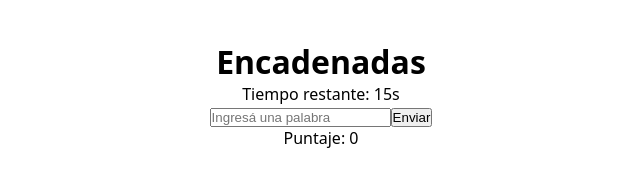
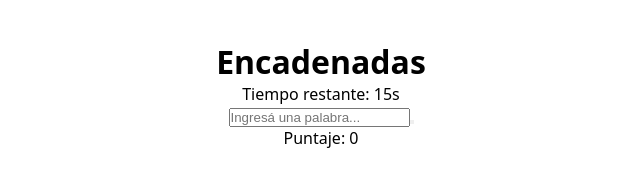
Before and after one commit to valentinachiappori/unq-ui-valentina-chiappori-trabajo-final, a React (Vite) app: page / in a window 1280 px wide. Shown: the top 195 px of the page, without its empty margins (319-959 px from the left). Built offline with nearby package versions, Linux system fonts and the light colour scheme.

Commit message:
feat: hint de la letra siguiente en el input

```diff
--- a/src/components/WordInput.jsx
+++ b/src/components/WordInput.jsx
@@ -1,7 +1,7 @@
 import "../styles/WordInput.css";
 import { useState } from 'react';
 
-const WordInput = ({ onSubmitWord, error, loading }) => {
+const WordInput = ({ onSubmitWord, error, loading, hint }) => {
   const [word, setWord] = useState('');
 
   const handleSubmit = (e) => {
@@ -12,19 +12,24 @@ const WordInput = ({ onSubmitWord, error, loading }) => {
     setWord('');
   };
 
+  const placeholder = hint ? `${hint}...` : 'Ingresá una palabra...';
+
   return (
-    <form onSubmit={handleSubmit}>
+    <form className="word-input-form" onSubmit={handleSubmit}>
+      <div className="word-input-row">
         <input
           type="text"
+          className="word-input-field"
           value={word}
           onChange={(e) => setWord(e.target.value)}
-        placeholder="Ingresá una palabra"
+          placeholder={placeholder}
           disabled={loading}
         />
-      <button type="submit" disabled={loading}>
-        {loading ? "Validando..." : "Enviar"}
+        <button type="submit" className="word-input-button" disabled={loading}>
+          {loading ? '...' : <i className="bi bi-check-lg" aria-label="Enviar" />}
         </button>
-      {error && <p className="error">{error}</p>}
+      </div>
+      {error && <p className="word-input-error">{error}</p>}
     </form>
   );
 };
```
Lines whose indentation alone changed are shown as unchanged.
